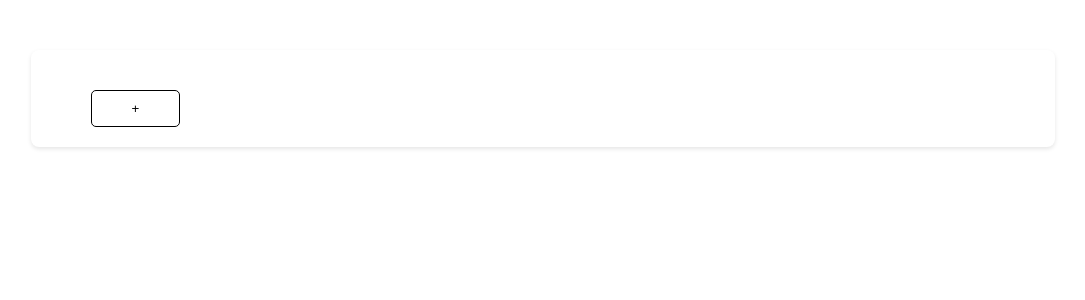
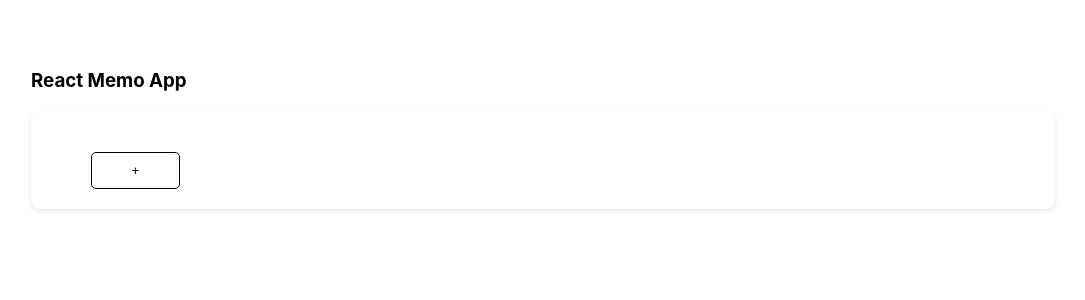
Before and after one commit to Shrimprin/react-memo-app, a React (Create React App) app: page / in a window 1280 px wide. Shown: the top 300 px of the page, without its empty margins (97-1182 px from the left). Built offline with nearby package versions, Linux system fonts and the light colour scheme.

Commit message:
タイトル追加

```diff
--- a/src/App.jsx
+++ b/src/App.jsx
@@ -7,8 +7,15 @@ import List from "./components/List";
 
 const AppContainer = styled.div`
   display: flex;
-  justify-content: center;
+  flex-direction: column;
+  align-items: center;
   margin-top: 50px;
+`;
+
+const Title = styled.h3`
+  align-self: flex-start;
+  margin-left: 10%;
+  margin-bottom: 20px;
 `;
 
 const Card = styled.div`
@@ -59,6 +66,7 @@ export default function App() {
 
   return (
     <AppContainer>
+      <Title>React Memo App</Title>
       <Card>
         <List
           memos={memos}
```
